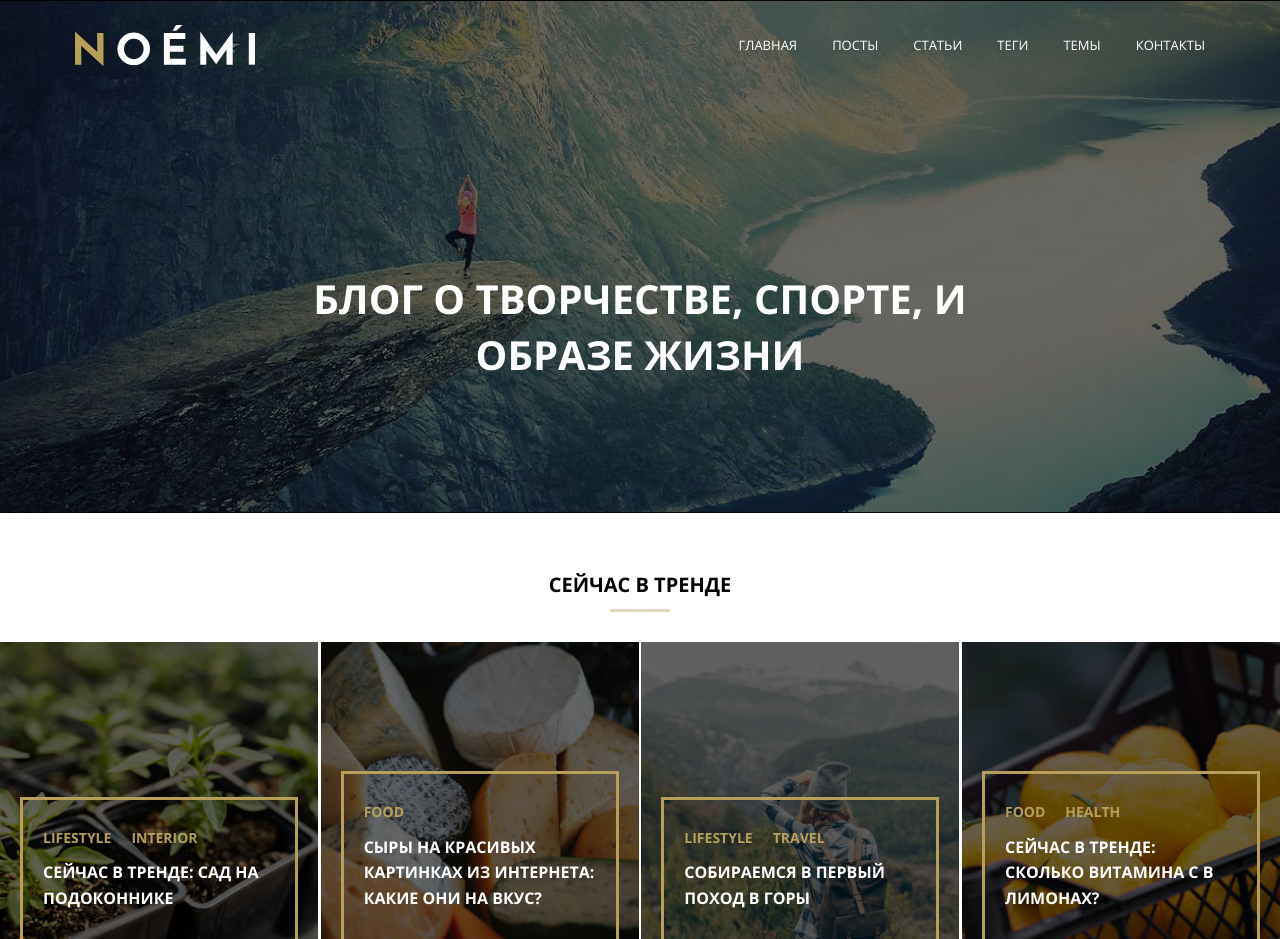
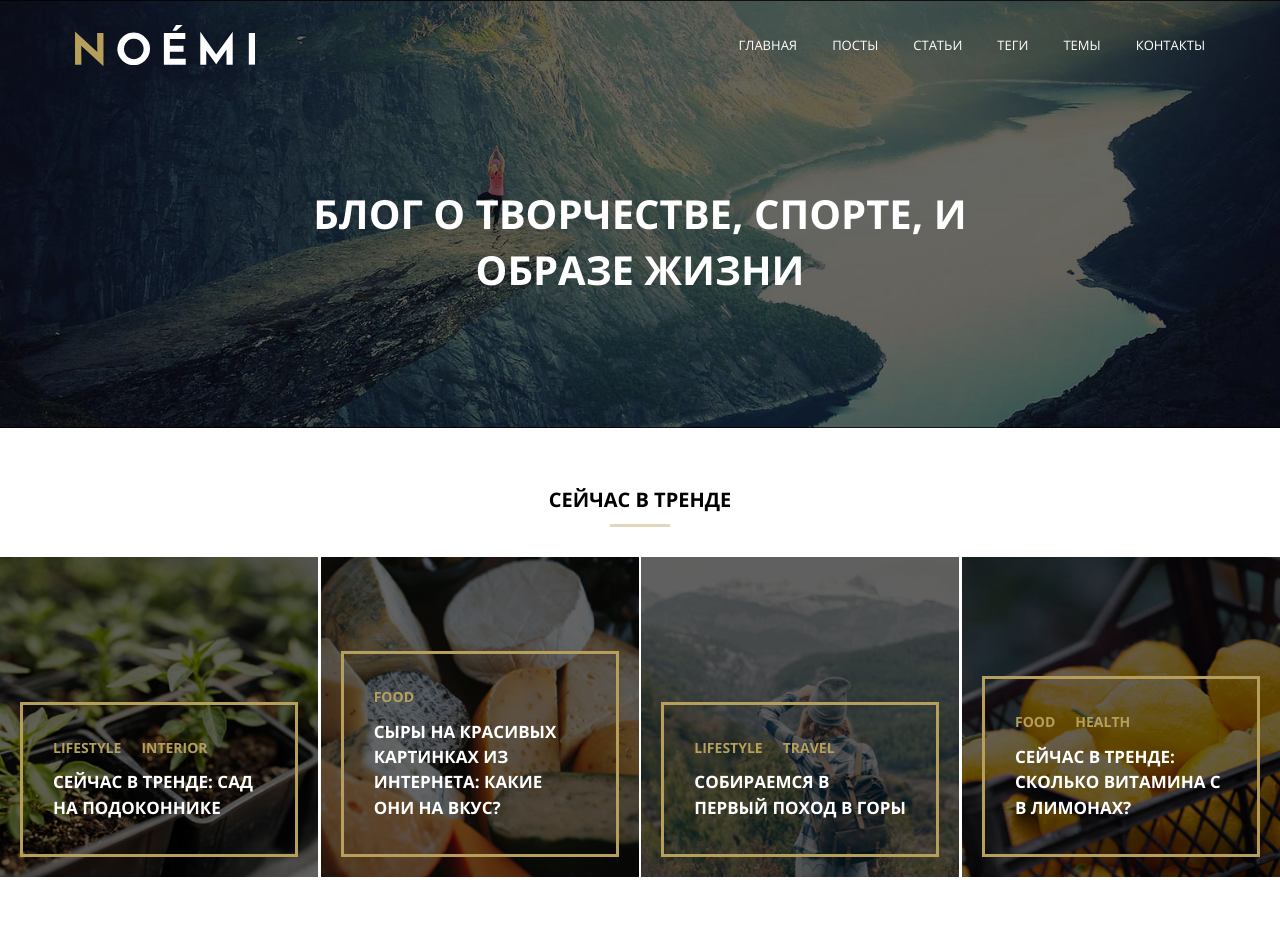
Before and after one commit to borison4ik/mq-diploma, a plain HTML site: page index.html in a window 1280 px wide. Shown: the top 939 px of the page. Drawn offline with Linux system fonts and the light colour scheme; files whose address does not match are found by name.

Commit message:
fix margin for header title

```diff
--- a/css/main.css
+++ b/css/main.css
@@ -374,18 +374,18 @@ img {
 }
 
 .header-intro {
-  margin-top: 45px;
+  margin: 45px auto 0;
 }
 
 @media screen and (min-width: 768px) {
   .header-intro {
-    margin-top: 140px;
+    margin-top: 100px;
   }
 }
 
 @media screen and (min-width: 1200px) {
   .header-intro {
-    margin: 205px auto 0;
+    margin-top: 120px;
     max-width: 690px;
   }
 }
@@ -500,6 +500,12 @@ img {
   border: 3px solid #b59f5b;
 }
 
+@media screen and (min-width: 768px) {
+  .trends-title {
+    padding: 35px 30px;
+  }
+}
+
 .trends-blocks-wrapper {
   display: flex;
   flex-wrap: wrap;
@@ -604,6 +610,12 @@ img {
   transition: all 0.3s ease-in-out;
   font-weight: 700;
   text-transform: uppercase;
+}
+
+@media screen and (min-width: 768px) {
+  .trends-title-link {
+    font-size: 17px;
+  }
 }
 
 .trends-title-link:hover {
```
